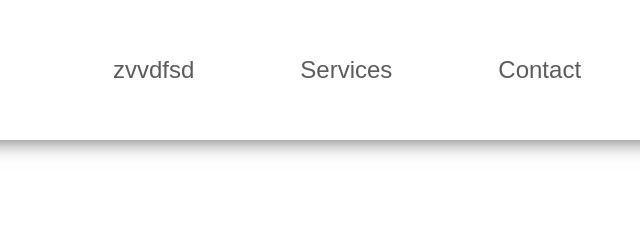
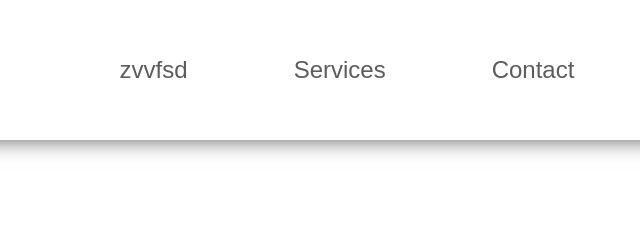
Before and after one commit to danielalvaro/t05-ERP-con-DOM, a plain HTML site: page index.html in a window 1280 px wide. Shown: the top 240 px of the page, 293-933 px from the left. Drawn offline with nearby package versions, Linux system fonts and the light colour scheme; files whose address does not match are found by name.

Commit message:
Primer commit
Creación de todos los archivos y ejercicio 2 terminado.

```diff
--- a/index.html
+++ b/index.html
@@ -41,7 +41,7 @@
 
 <script>
     var nav=document.getElementsByTagName("a");
-    nav[0].innerHTML="zvvdfsd";
+    nav[0].innerHTML="zvvfsd";
 </script>
 </body>
 
```
